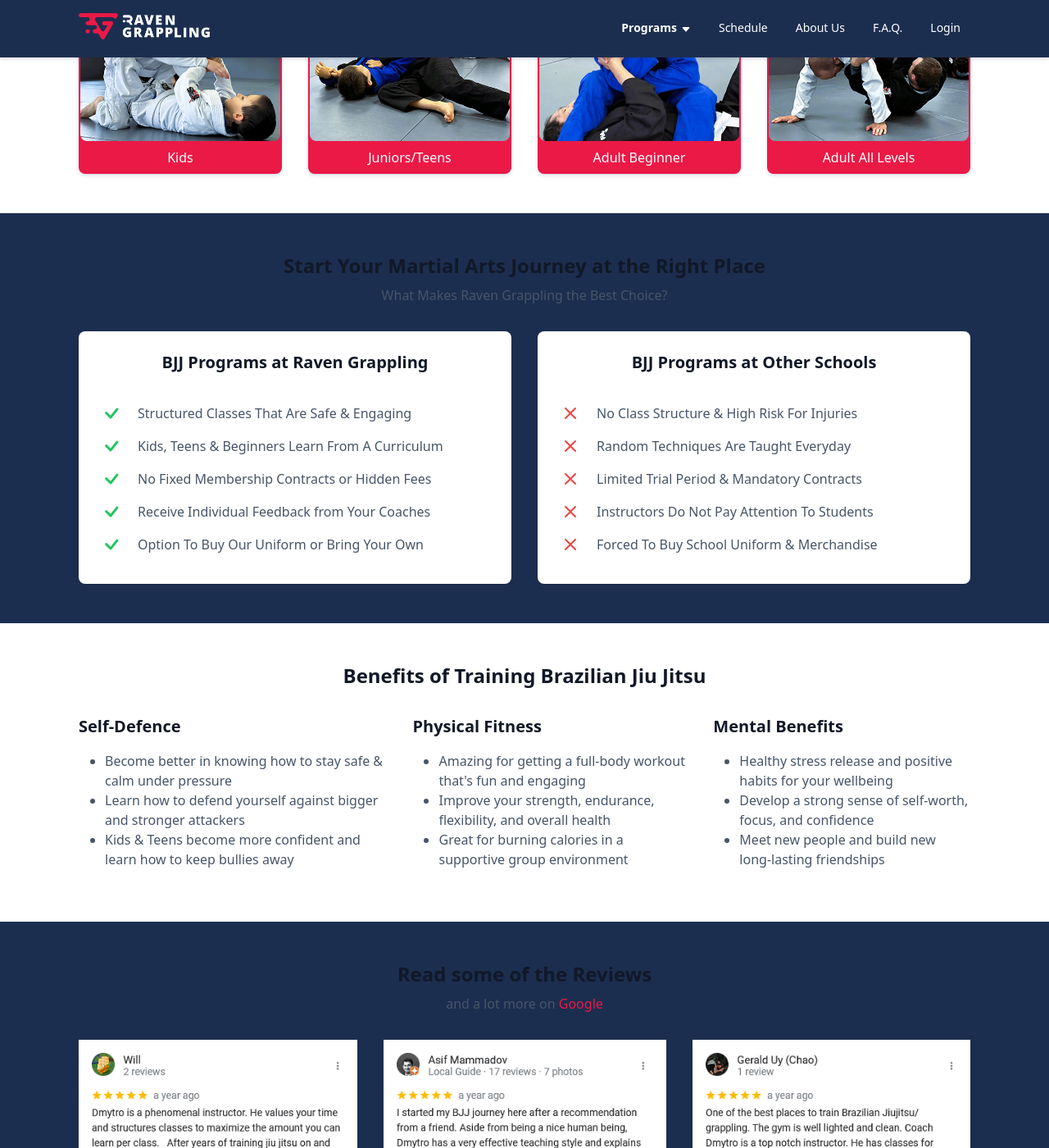
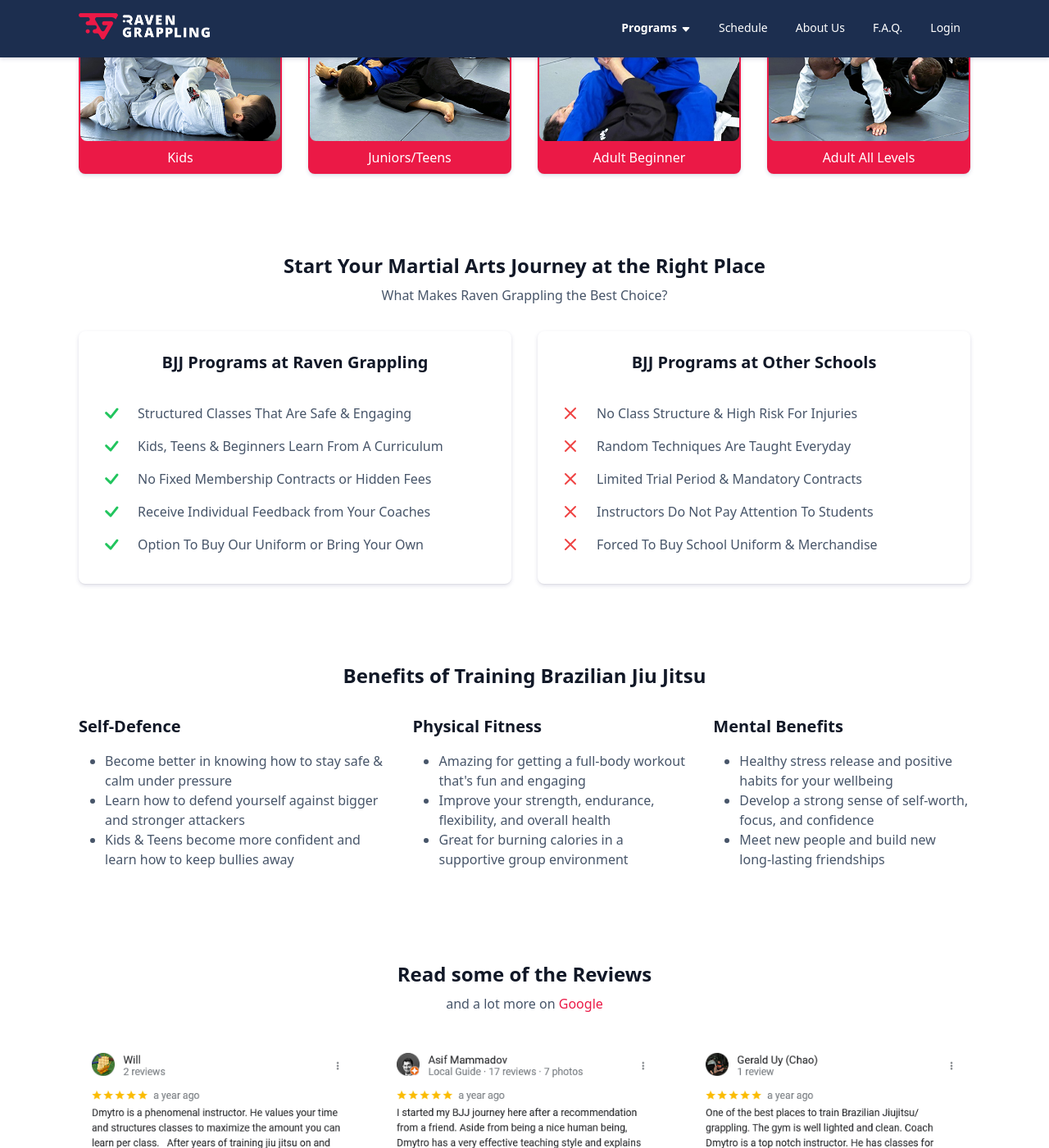
Before and after one commit to RavenGrappling/RavenGrappling.github.io, a Jekyll site: the page built from pages/index.html, in a window 1280 px wide and 1400 px high, scrolled down 772 px. Shown: the whole window at 82% size. Built offline with Jekyll 4.4.1, drawn with Linux system fonts in a browser that asks for light colours.

Commit message:
Update raven.css

```diff
--- a/assets/css/raven.css
+++ b/assets/css/raven.css
@@ -205,7 +205,7 @@ section {
 }
 
 .section-bg {
-  background-color: var(--raven-blue);
+  background-color: var(--raven-grey);
 }
 
 @media (max-width: 768px) {
```
